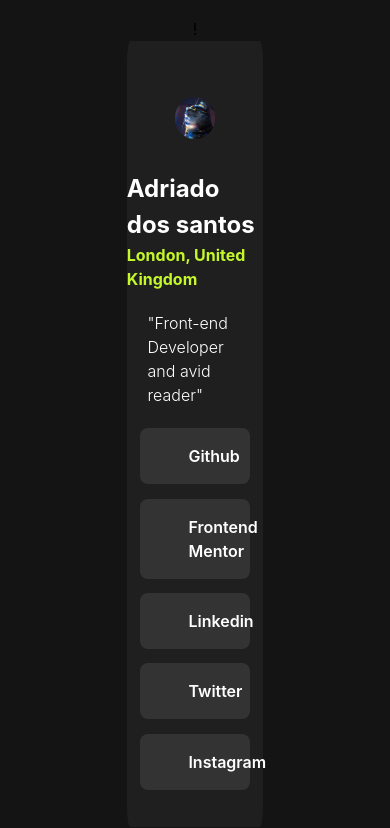
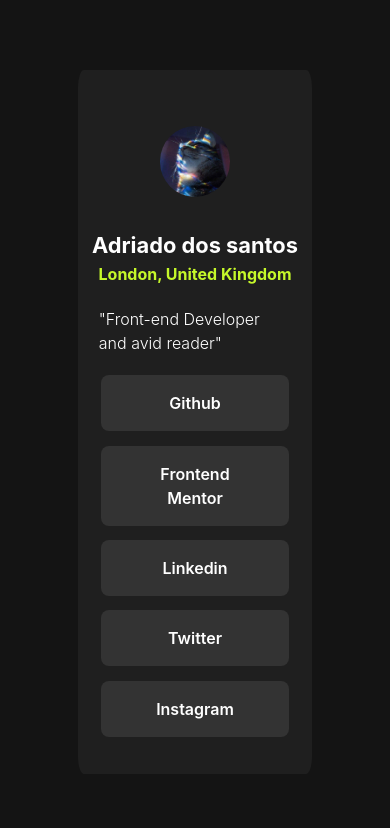
Before and after one commit to Adriano-Dos-Santos/Social-links-profile, a website: page index.html in a window 390 px wide. Drawn offline with Linux system fonts and the light colour scheme.

Commit message:
Fixed mobile size

```diff
--- a/styles.css
+++ b/styles.css
@@ -98,6 +98,8 @@
 
 /* Main Code */
 
+
+
 body {
   display: flex;
   flex-direction: column;
@@ -114,7 +116,9 @@
   background-color: var(--Grey800);
   padding: 2.3em 0;
   border-radius: 2.5%;
+  width: 100%;
   max-width: 35%;
+
 }
 
 .userSection {
@@ -135,15 +139,12 @@
 .Address {
   color: var(--Green);
   font-weight: bold;
-
 }
 
-
 h1 {
-  font-size: 1.5rem;
+  font-size: calc(1rem + 1.5vw);
   font-weight: bold;
 }
-
 
 .UserTraces {
   padding: 1.3em;
@@ -167,3 +168,9 @@
   text-align: center;
   padding: 1em 3em;
 }
+
+@media screen and (max-width: 670px) {
+  main {
+    min-width: 60%;
+  }
+}
```
Also changed, not shown: index.html (+0 -1 lines).
